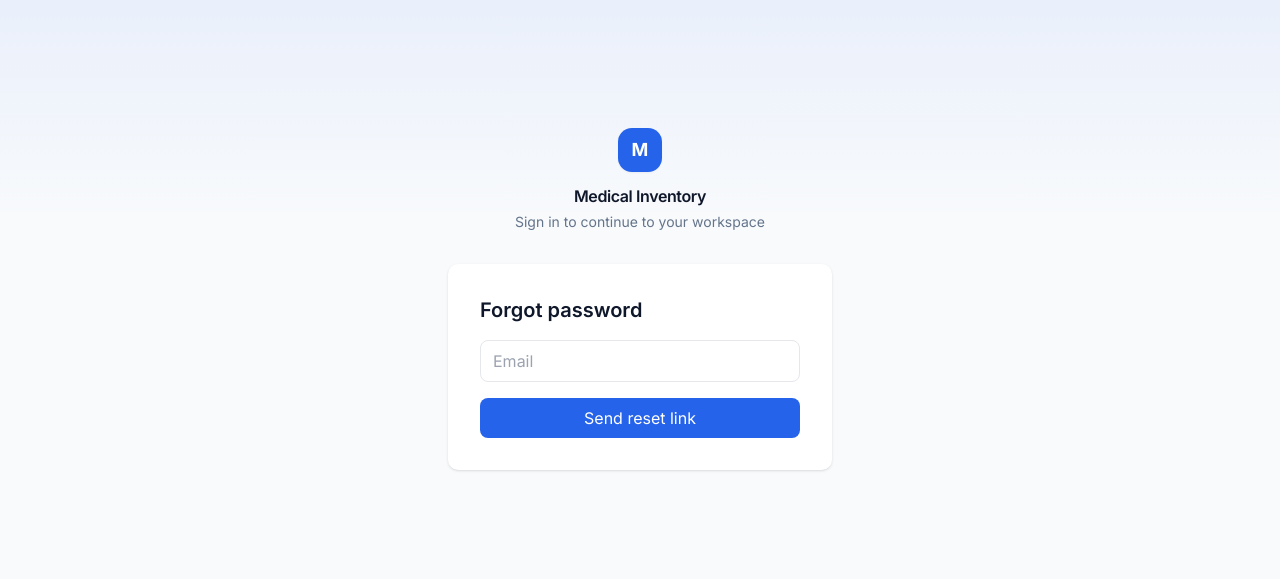
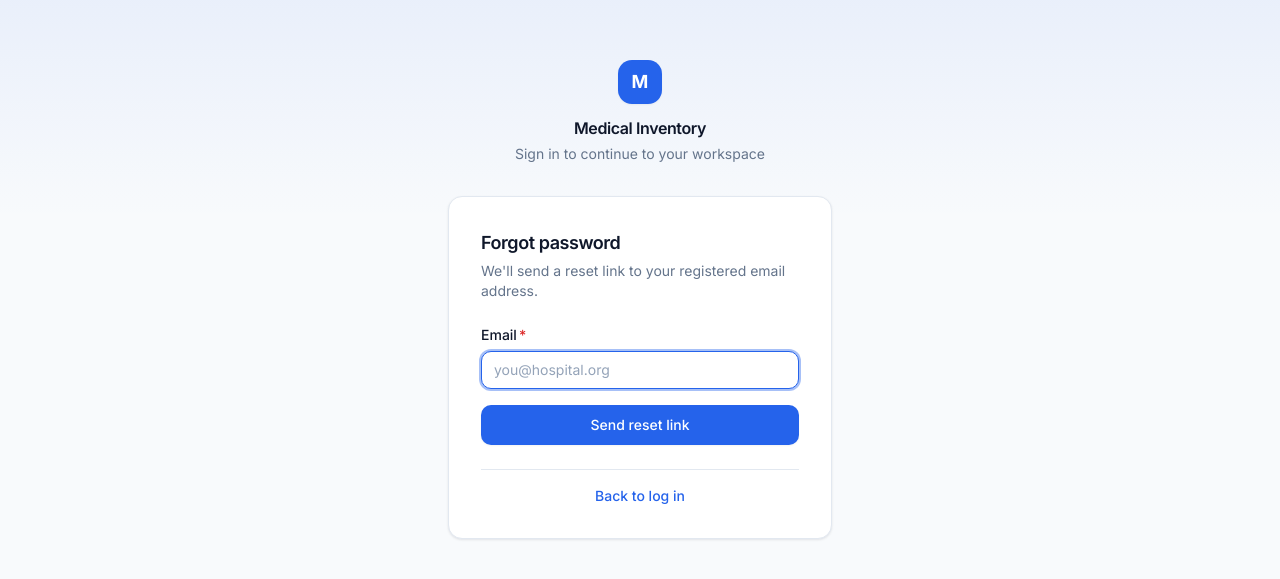
Before and after one commit to NexDevKRD/inventory, a Next.js app in the folder apps/web/: page /forgot-password in a window 1280 px wide. Shown: the part 101-680 px from the top of the page. Built offline with nearby package versions, Linux system fonts and the light colour scheme.

Commit message:
feat: enhance ForgotPasswordPage with improved structure, accessibility features, and user feedback

```diff
--- a/apps/web/src/app/(auth)/forgot-password/page.tsx
+++ b/apps/web/src/app/(auth)/forgot-password/page.tsx
@@ -1,25 +1,84 @@
 'use client';
 import { useState } from 'react';
+import Link from 'next/link';
 import { toast } from 'sonner';
+import { FormField } from '@/components/ui/FormField';
+import { AuthCard } from '@/components/ui/AuthCard';
+import { Button } from '@/components/ui/Button';
+import { InboxIcon } from '@/components/ui/icons';
 
 export default function ForgotPasswordPage() {
   const [email, setEmail] = useState('');
   const [sent, setSent] = useState(false);
+  const [submitting, setSubmitting] = useState(false);
 
   const submit = async (e: React.FormEvent) => {
     e.preventDefault();
-    await fetch('/api/v1/auth/forgot-password', { method: 'POST', headers: { 'Content-Type': 'application/json' }, body: JSON.stringify({ email }) });
-    setSent(true);
-    toast.success('If that email exists, check the server console for the reset link (dev mode).');
+    setSubmitting(true);
+    try {
+      await fetch('/api/v1/auth/forgot-password', {
+        method: 'POST',
+        headers: { 'Content-Type': 'application/json' },
+        body: JSON.stringify({ email }),
+      });
+      setSent(true);
+    } catch {
+      toast.error('Something went wrong. Please try again.');
+    } finally {
+      setSubmitting(false);
+    }
   };
 
-  if (sent) return <p className="text-center">Check the server console for the reset link (dev mode).</p>;
+  if (sent) {
+    return (
+      <AuthCard
+        title="Check your inbox"
+        footer={
+          <Link href="/login" className="font-medium text-active hover:underline">
+            Back to log in
+          </Link>
+        }
+      >
+        <div className="flex flex-col items-center gap-3 py-2 text-center">
+          <span className="flex h-12 w-12 items-center justify-center rounded-full bg-success/10 text-success">
+            <InboxIcon className="h-6 w-6" />
+          </span>
+          <p className="text-sm text-muted">
+            If an account exists for <span className="font-medium text-ink">{email}</span>, a reset link is on its way.
+          </p>
+        </div>
+      </AuthCard>
+    );
+  }
 
   return (
-    <form onSubmit={submit} className="w-full max-w-sm space-y-4 rounded-lg bg-white p-8 shadow dark:bg-gray-900">
-      <h1 className="text-xl font-semibold">Forgot password</h1>
-      <input aria-label="email" value={email} onChange={(e) => setEmail(e.target.value)} className="w-full rounded border px-3 py-2" placeholder="Email" />
-      <button type="submit" className="w-full rounded bg-active px-3 py-2 text-white">Send reset link</button>
-    </form>
+    <AuthCard
+      title="Forgot password"
+      description="We'll send a reset link to your registered email address."
+      footer={
+        <Link href="/login" className="font-medium text-active hover:underline">
+          Back to log in
+        </Link>
+      }
+    >
+      <form onSubmit={submit} className="space-y-4">
+        <FormField label="Email" required>
+          <input
+            aria-label="email"
+            type="email"
+            autoComplete="email"
+            autoFocus
+            required
+            value={email}
+            onChange={(e) => setEmail(e.target.value)}
+            placeholder="you@hospital.org"
+            className="field"
+          />
+        </FormField>
+        <Button type="submit" className="w-full" loading={submitting}>
+          Send reset link
+        </Button>
+      </form>
+    </AuthCard>
   );
 }
```
